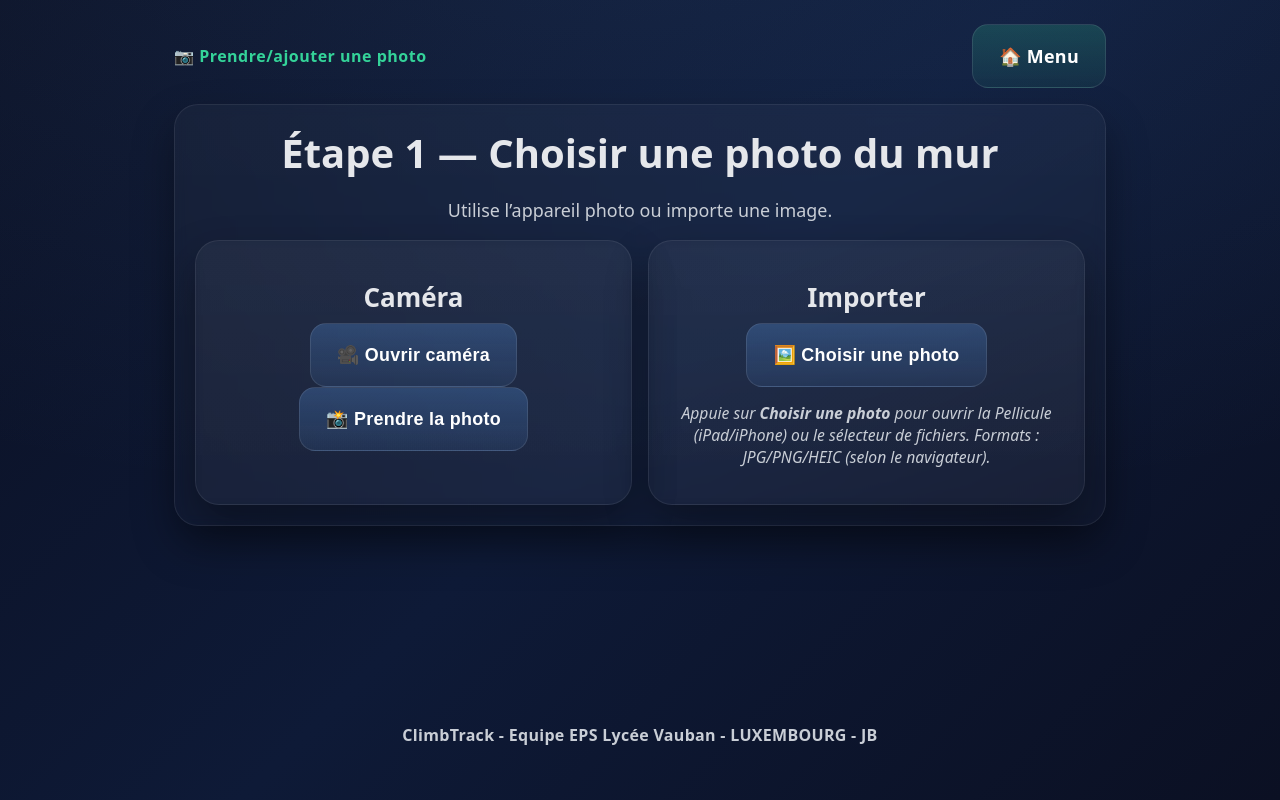
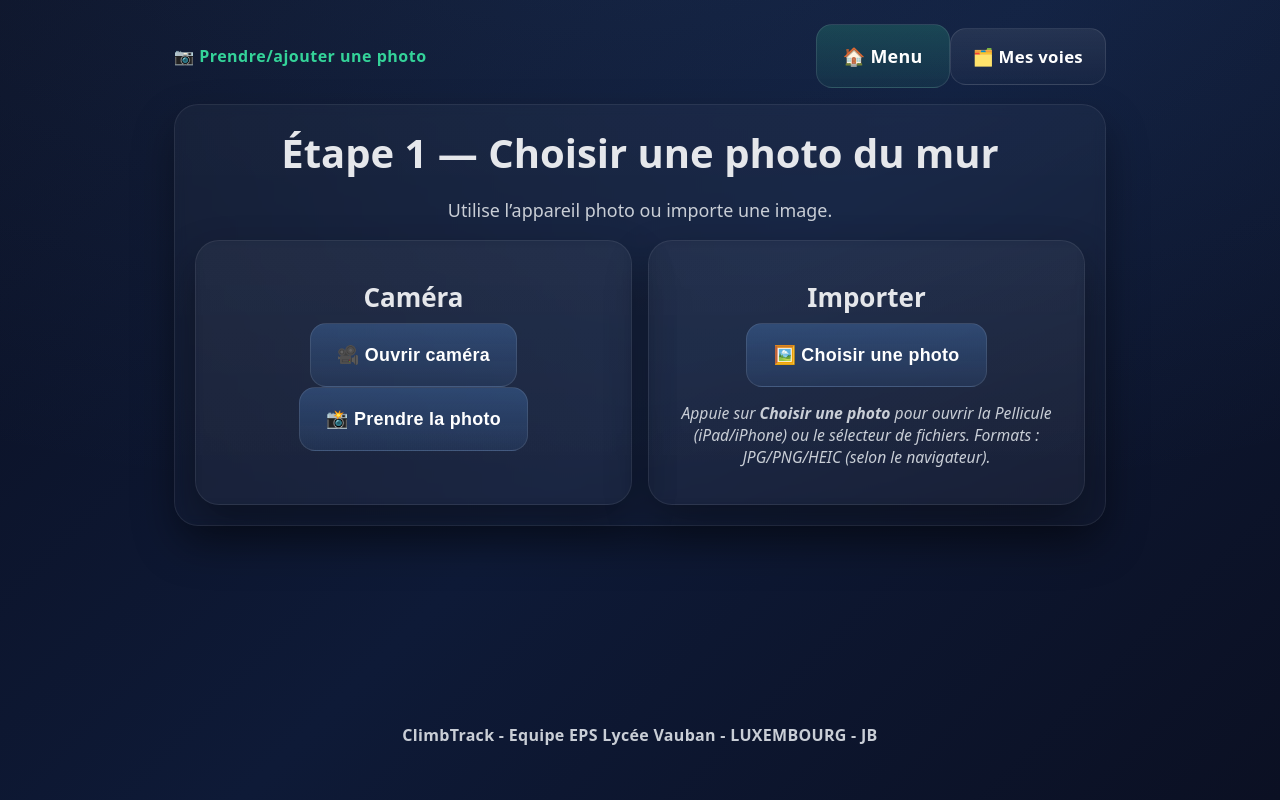
Before and after one commit to EPS-BARLETTA/ClimbTrack, a plain HTML site: page route-capture.html in a window 1280 px wide. Drawn offline with Linux system fonts and the light colour scheme.

Commit message:
Add files via upload

```diff
--- a/route-capture.html
+++ b/route-capture.html
@@ -3,7 +3,7 @@
 <title>ClimbTrack — Prendre/ajouter une photo</title><link rel="stylesheet" href="style.css"></head>
 <body><div class="main-wrap"><div class="container">
   <div class="headerbar"><div class="logo">📷 <span class="highlight">Prendre/ajouter une photo</span></div>
-    <div class="right"><a class="btn green big" href="menu.html">🏠 Menu</a></div></div>
+    <div class="right"><a class="btn green big" href="menu.html">🏠 Menu</a><a class="btn" href="route-gallery.html">🗂️ Mes voies</a></div></div>
   <div class="card"><h2>Étape 1 — Choisir une photo du mur</h2><p class="lead">Utilise l’appareil photo ou importe une image.</p>
     <div class="row row-2">
       <div class="card"><h3>Caméra</h3>
```
